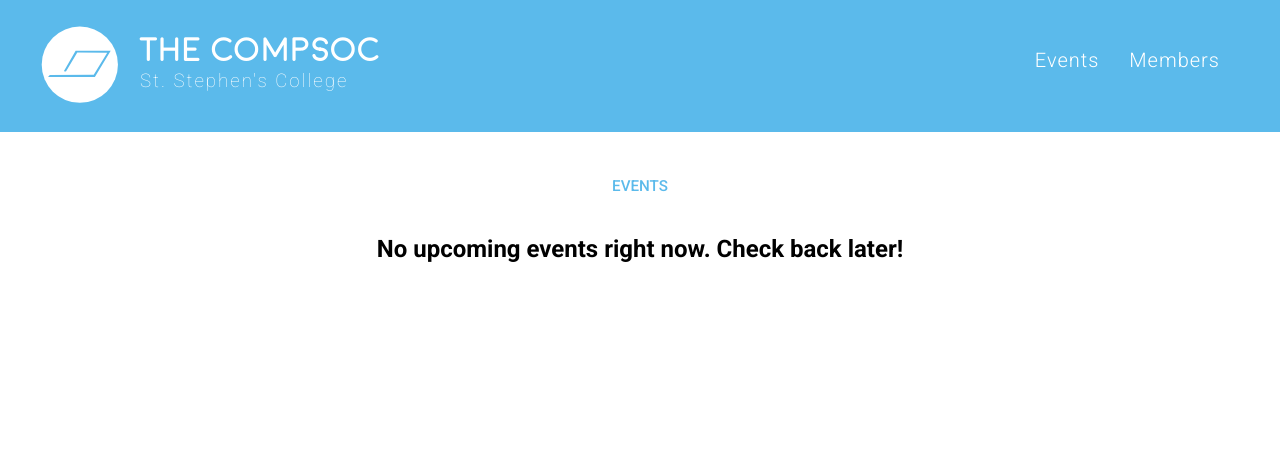
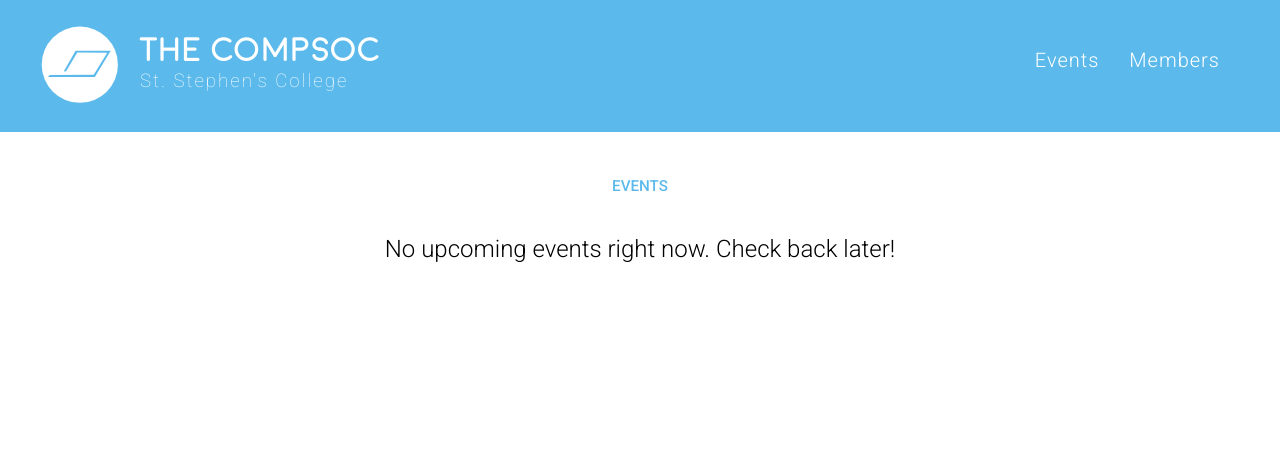
Before and after one commit to compsoc-ssc/compsocssc, a Django app: template events/templates/events/home.html in a window 1280 px wide. Shown: the top 472 px of the page. Run offline with Django 3.2, Linux system fonts and the light colour scheme; the template is opened without the code that fills it, so the values that code supplies are empty.

Commit message:
Style update

```diff
--- a/events/templates/events/home.html
+++ b/events/templates/events/home.html
@@ -39,6 +39,6 @@
 
       </section>
     {% else %}
-      <h2 style="text-align: center; margin-bottom: 500px;">No upcoming events right now. Check back later!</h2>
+      <h2 style="font-weight: 300; text-align: center; margin-bottom: 500px;">No upcoming events right now. Check back later!</h2>
     {% endif %}
 {% endblock body %}
```
